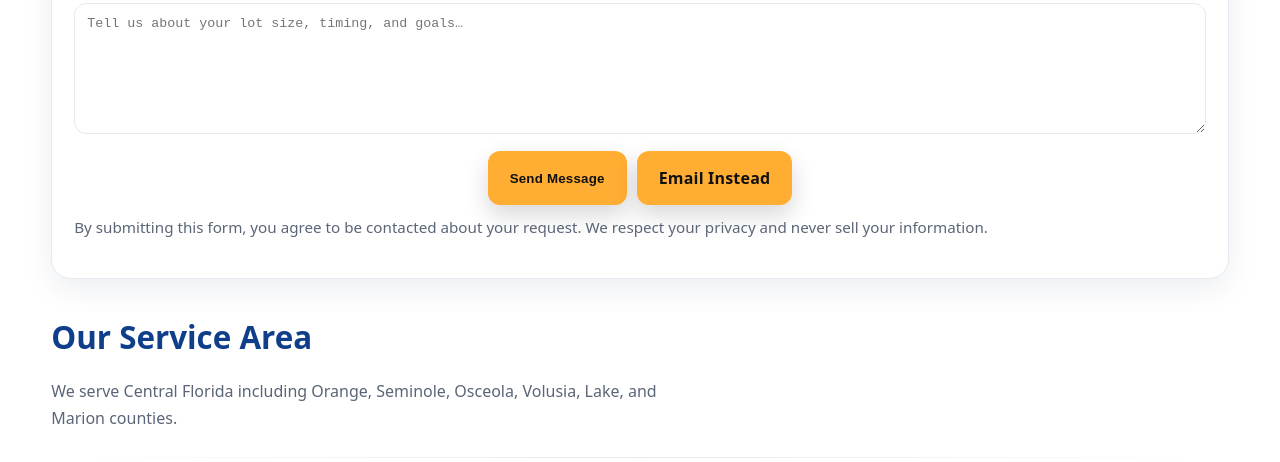
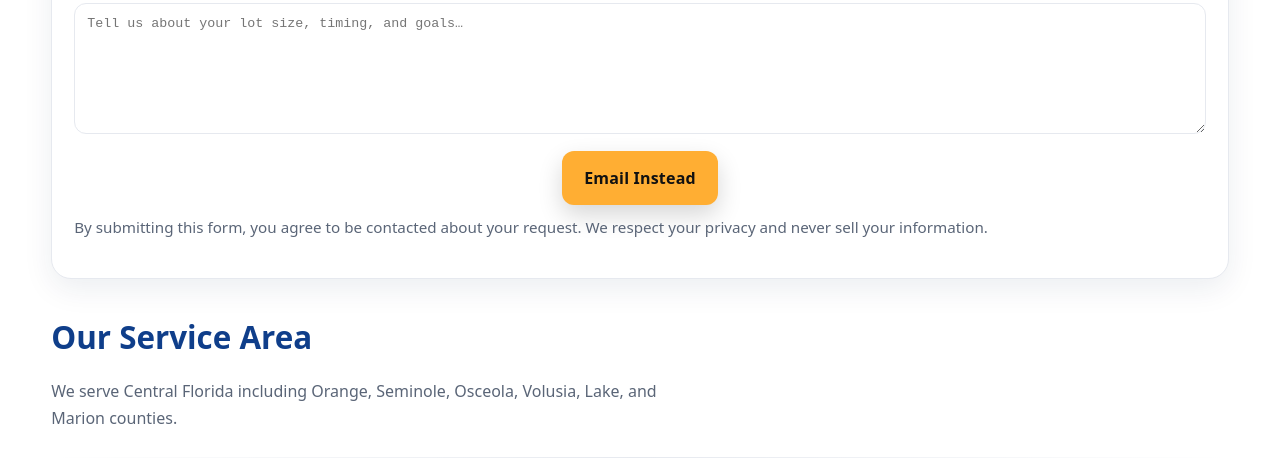
Before and after one commit to centralasphalt-hash/Casphalt, a plain HTML site: page contact.html in a window 1280 px wide. Shown: the part 1270-1732 px from the top of the page. Drawn offline with Linux system fonts and the light colour scheme.

Commit message:
Update contact.html

```diff
--- a/contact.html
+++ b/contact.html
@@ -145,7 +145,6 @@
         </div>
 
         <div class="actions">
-          <button type="submit" class="button">Send Message</button>
           <a class="button" href="mailto:CentralAsphalt@gmail.com" aria-label="Email us directly">Email Instead</a>
         </div>
 
```
